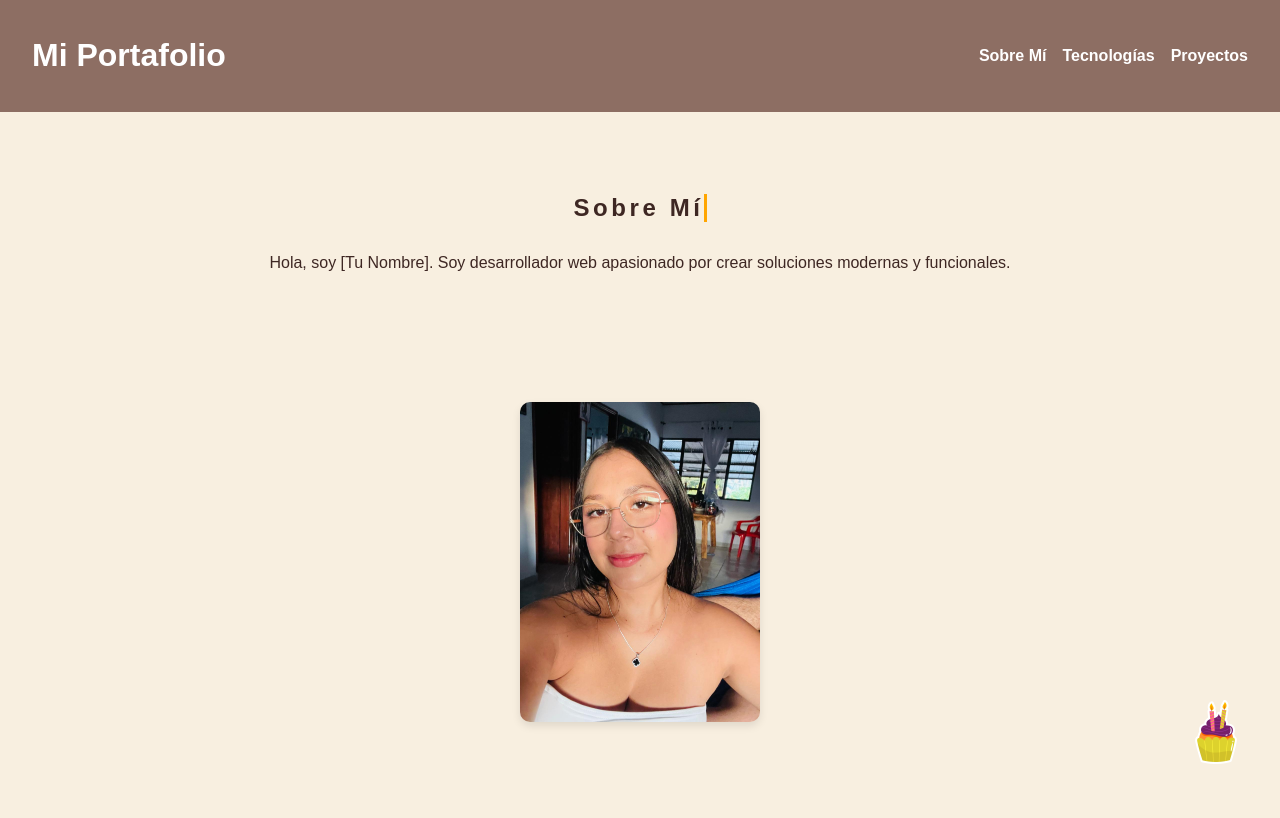
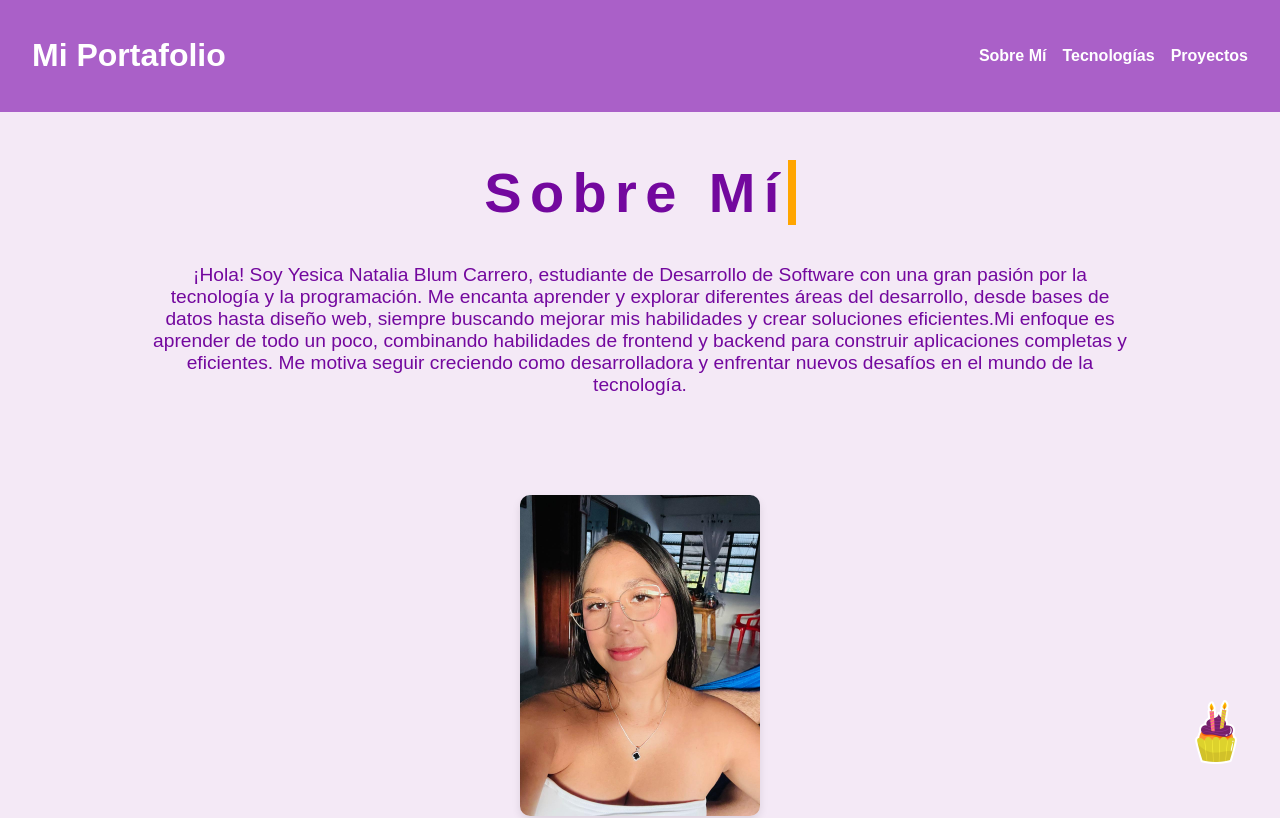
Before and after one commit to yesicablum/PortafolioBlum, a React (Vite) app: page / in a window 1280 px wide. Shown: the top 818 px of the page. Built offline with nearby package versions, Linux system fonts and the light colour scheme.

Commit message:
Arreglo de css

```diff
--- a/src/App.css
+++ b/src/App.css
@@ -2,14 +2,14 @@ body {
   font-family: 'Poppins', sans-serif;
   margin: 0;
   padding: 0;
-  background-color: #f8efe0;
-  color: #3e2723;
+  background-color: #f4e9f6;
+  color: #73089e;
   text-align: center;
 }
 
 /* Header */
 header {
-  background-color: #8d6e63;
+  background-color: #AA60C8;
   color: #fff;
   padding: 1rem 0;
 }
@@ -54,7 +54,7 @@ nav ul li a:hover {
 }
 
 h2 {
-  color: #5d4037;
+  color: #73089e;
 }
 
 .technologies {
@@ -120,7 +120,7 @@ input, textarea, button {
 }
 
 button {
-  background-color: #8d6e63;
+  background-color: #AA60C8;
   color: #fff;
   border: none;
   font-weight: bold;
@@ -128,12 +128,12 @@ button {
 }
 
 button:hover {
-  background-color: #5d4037;
+  background-color: #AA60C8;
 }
 
 /* Footer */
 footer {
-  background-color: #8d6e63;
+  background-color: #AA60C8;
   color: #fff;
   padding: 1rem 0;
 }
@@ -142,7 +142,7 @@ footer {
 .cv-button {
   display: inline-block;
   padding: 1rem 2rem;
-  background-color: #8d6e63;
+  background-color: #AA60C8;
   color: #fff;
   text-decoration: none;
   border-radius: 5px;
@@ -151,7 +151,7 @@ footer {
 }
 
 .cv-button:hover {
-  background-color: #5d4037;
+  background-color: #D69ADE;
 }
 .perfil {
   display: flex;
@@ -180,6 +180,9 @@ footer {
 .project-card img{
   width: 100%;
 }
+.Perfil-content p {
+  font-size: 1.2rem;
+}
 
 /* Estilo base para el efecto */
 .typing {
@@ -188,6 +191,8 @@ footer {
   white-space: nowrap; /* Mantiene el texto en una sola línea */
   margin: 0 auto; /* Centra el texto */
   letter-spacing: .15em; /* Espaciado entre letras */
+  display: inline-block;
+  font-size: 3.5rem;
   animation:
     typing 3.5s steps(40, end), /* Efecto de escritura */
     blink-caret .75s step-end infinite; /* Parpadeo del cursor */
--- a/src/pages/Portafolio.jsx
+++ b/src/pages/Portafolio.jsx
@@ -21,8 +21,10 @@ const Portafolio = () => {
                 </div>
                 <section id="about" className="section perfil">
                     <div className="Perfil-content">
-                        <h1 className="typing" >Sobre Mí</h1>
-                        <p>Hola, soy [Tu Nombre]. Soy desarrollador web apasionado por crear soluciones modernas y funcionales.</p>
+                        <div>
+                            <h1 className="typing" >Sobre Mí</h1>
+                        </div>
+                        <p>¡Hola! Soy Yesica Natalia Blum Carrero, estudiante de Desarrollo de Software con una gran pasión por la tecnología y la programación. Me encanta aprender y explorar diferentes áreas del desarrollo, desde bases de datos hasta diseño web, siempre buscando mejorar mis habilidades y crear soluciones eficientes.Mi enfoque es aprender de todo un poco, combinando habilidades de frontend y backend para construir aplicaciones completas y eficientes. Me motiva seguir creciendo como desarrolladora y enfrentar nuevos desafíos en el mundo de la tecnología.</p>
                     </div>
                     <div className="image-container">
                         <img src="2.jpg" alt="Mi Foto" />
```
